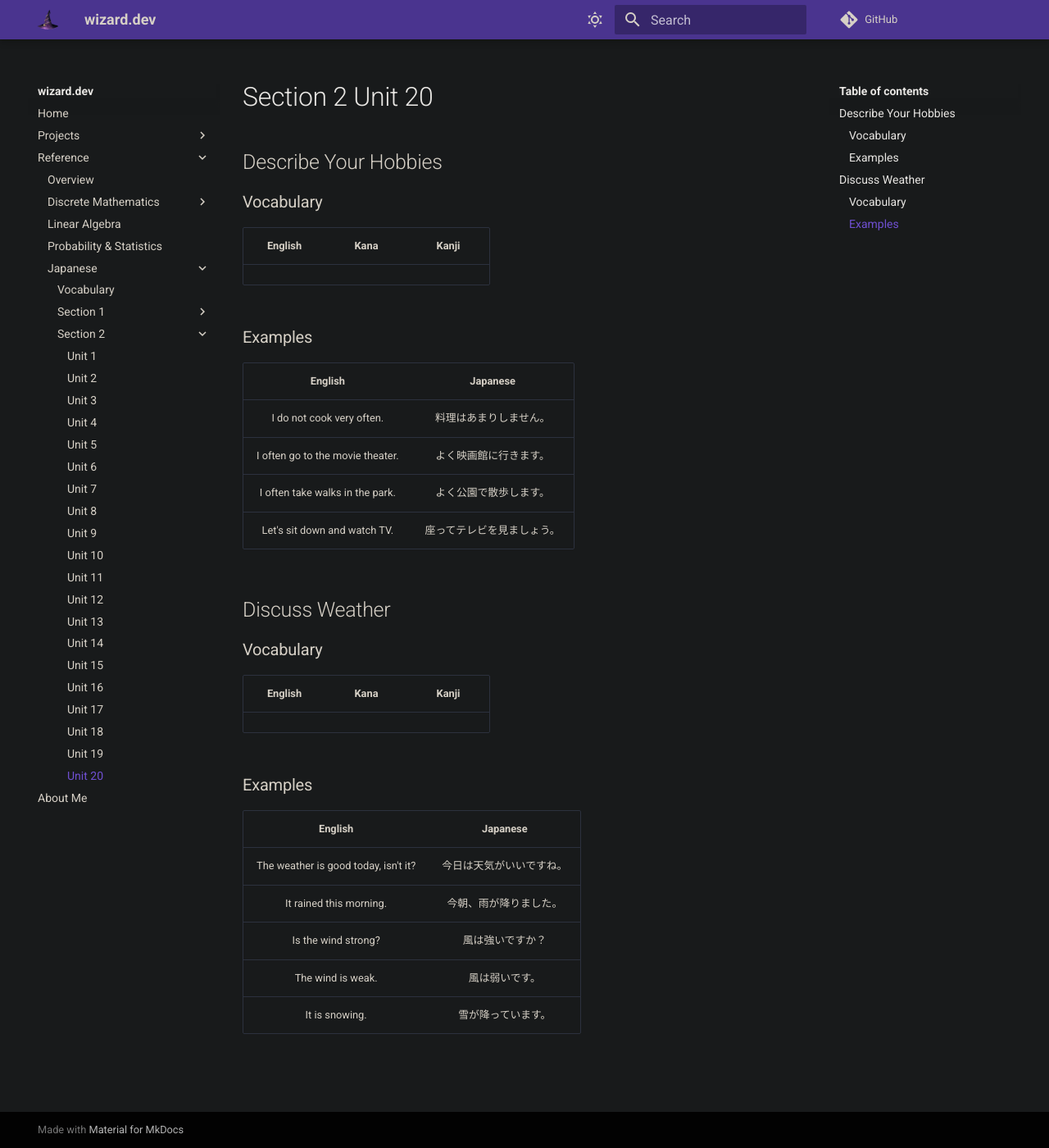
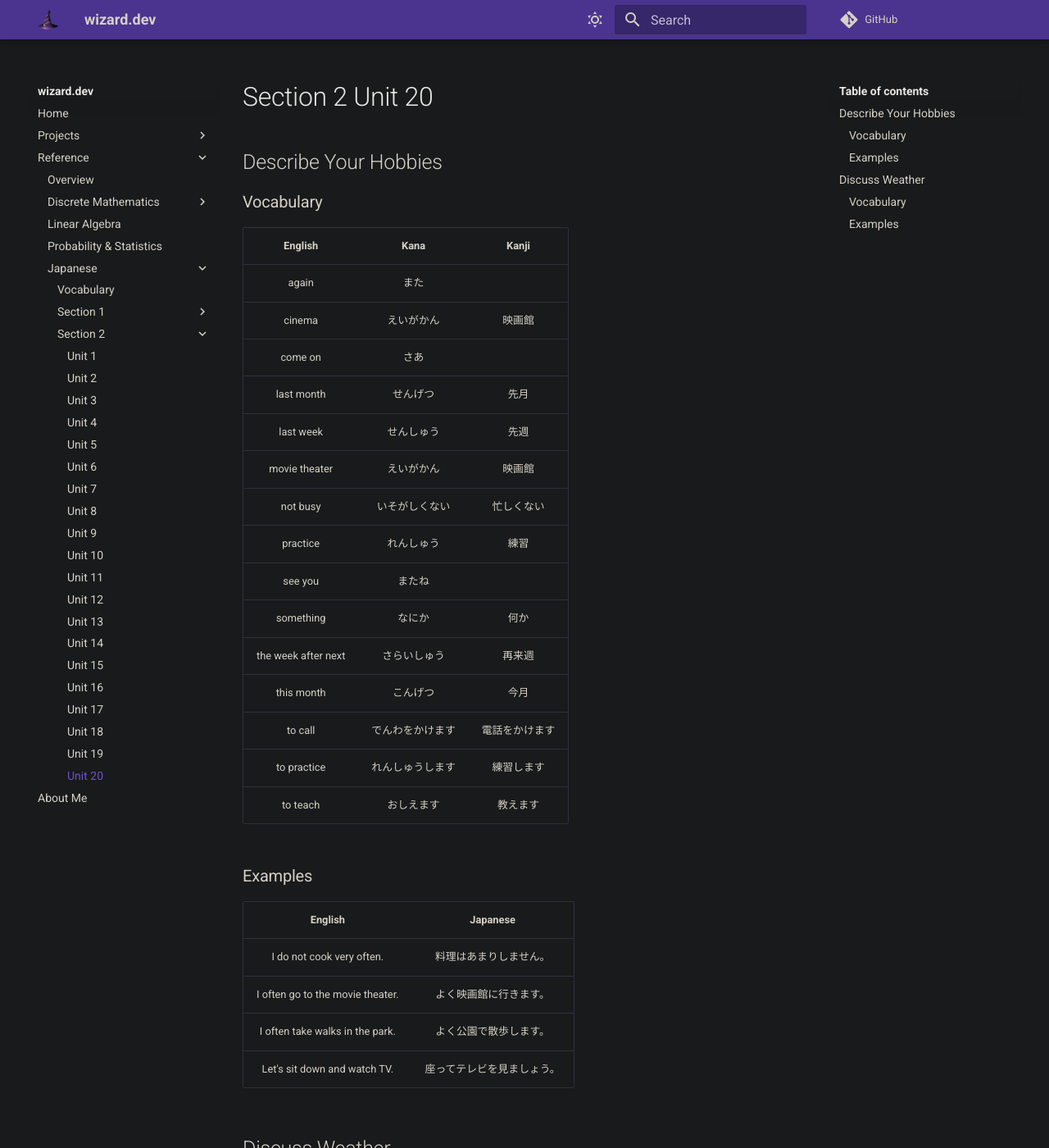
Before and after one commit to zkWildfire/wizard.dev, an MkDocs documentation site: the page built from docs/reference/japanese/section-2/unit-20.md, in a window 1280 px wide and 1400 px high. Shown: the whole window at 82% size. Built offline with MkDocs 1.6.1 and Material for MkDocs 9.7.7, drawn with Linux system fonts in a browser that asks for light colours; comment, search, counter and statistics services are not loaded.

```diff
--- a/docs/reference/japanese/section-2/unit-20.md
+++ b/docs/reference/japanese/section-2/unit-20.md
@@ -3,6 +3,21 @@
 ### Vocabulary
 | English | Kana | Kanji |
 |:-------:|:----:|:-----:|
+| again | また | |
+| cinema | えいがかん | 映画館 |
+| come on | さあ | |
+| last month | せんげつ | 先月 |
+| last week | せんしゅう | 先週 |
+| movie theater | えいがかん | 映画館 |
+| not busy | いそがしくない | 忙しくない |
+| practice | れんしゅう | 練習 |
+| see you | またね | |
+| something | なにか | 何か |
+| the week after next | さらいしゅう | 再来週 |
+| this month | こんげつ | 今月 |
+| to call | でんわをかけます | 電話をかけます |
+| to practice | れんしゅうします | 練習します |
+| to teach | おしえます | 教えます |
 
 ### Examples
 | English | Japanese |
```
Also changed, not shown: docs/reference/japanese/section-2/unit-11.md (+1 -1 lines), docs/reference/japanese/section-2/unit-2.md (+3 -3 lines), docs/reference/japanese/section-2/unit-6.md (+1 -1 lines), docs/reference/japanese/vocabulary.md (+20 -5 lines).
